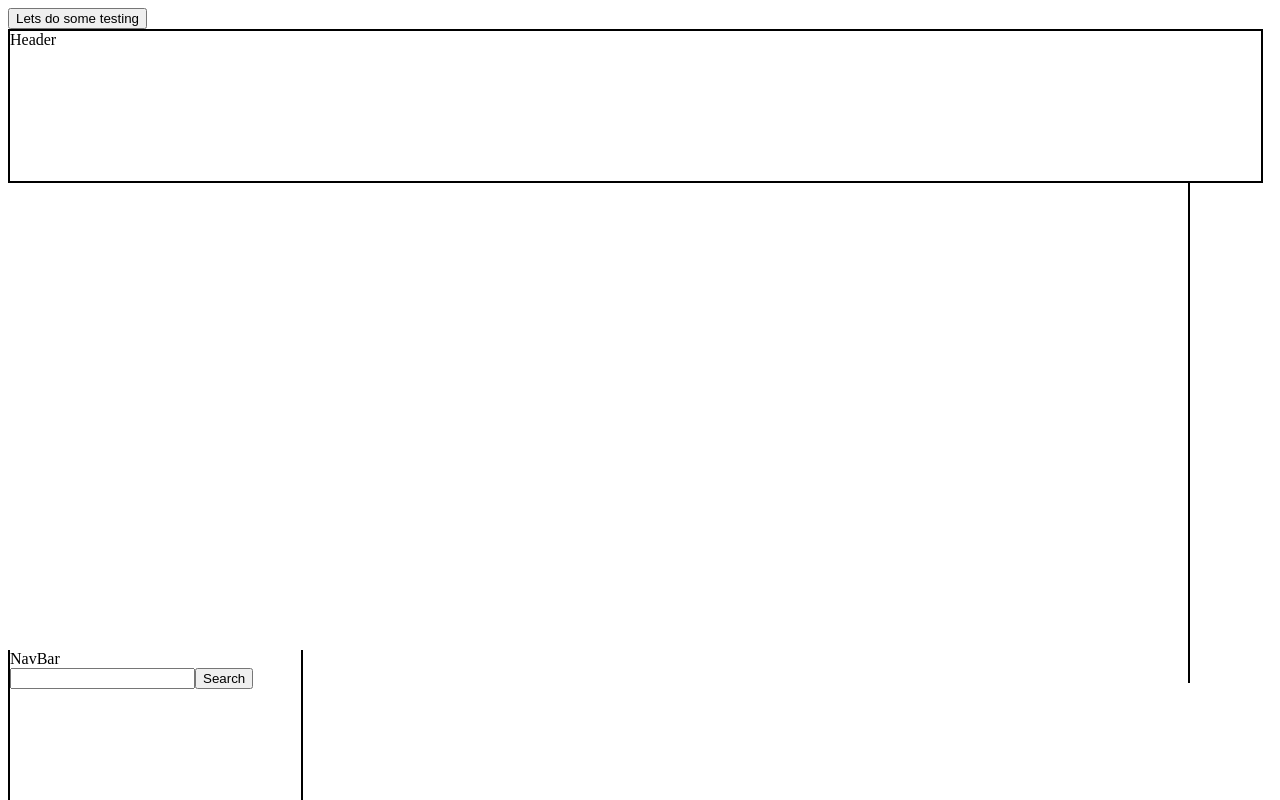
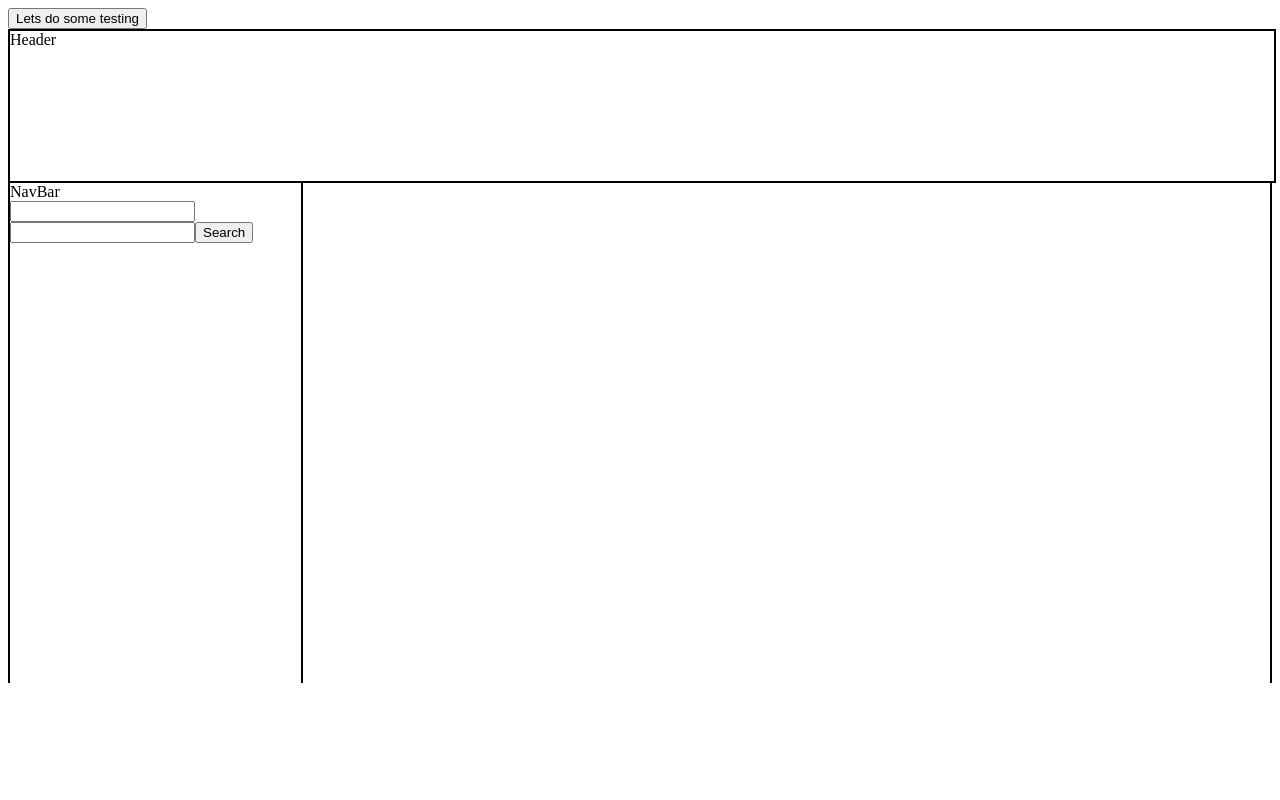
Before and after one commit to jryanwalker93/National-Park-Reservations, a React app: page / in a window 1280 px wide. Shown: the top 800 px of the page. Built offline with nearby package versions, Linux system fonts and the light colour scheme; the HTML template or start-up script is replaced by a standard one.

Commit message:
Hooks app back up with live API

```diff
--- a/client/src/components/App.jsx
+++ b/client/src/components/App.jsx
@@ -6,6 +6,8 @@
 /* eslint-disable import/extensions */
 /* eslint-disable react/prefer-stateless-function */
 import React from 'react';
+import axios from 'axios';
+
 import Header from './Header.jsx';
 import NavBar from './NavBar.jsx';
 import CampsiteList from './CampsiteList.jsx';
@@ -16,13 +18,45 @@ class App extends React.Component {
     super(props);
 
     this.state = {
-      campsites: testData,
+      campsites: '',
       formattedAvail: {},
-      searchDate: '2020-11-01',
+      searchDate: '',
     };
 
     this.formatData = this.formatData.bind(this);
     this.renderData = this.renderData.bind(this);
+    this.searchPark = this.searchPark.bind(this);
+    this.getDate = this.getDate.bind(this);
+    this.fetchData = this.fetchData.bind(this);
+  }
+
+  getDate(event) {
+    this.setState({
+      searchDate: event.target.value,
+    });
+  }
+
+  searchPark(event) {
+    this.setState({
+      campsites: event.target.value,
+    });
+  }
+
+  fetchData(event) {
+    const { campsites, searchDate } = this.state;
+    event.preventDefault();
+    console.log('CAMPSITES: ', campsites)
+    console.log('SEARCHDATE: ', searchDate)
+    axios.get('/campsites', {
+      params: {
+        id: campsites,
+        date: searchDate,
+      },
+    })
+      .then((campsiteData) => {
+        console.log('RETURNED FROM SERVER: ', campsiteData);
+        this.formatData(campsiteData.data);
+      });
   }
 
   formatData(campsiteData) {
@@ -71,8 +105,8 @@ class App extends React.Component {
       <div>
         <button type="submit" onClick={this.renderData}>Lets do some testing</button>
         <Header />
-        <NavBar />
-        <CampsiteList campsiteData={formattedAvail} date={searchDate}/>
+        <NavBar searchPark={this.searchPark} getDate={this.getDate} fetchData={this.fetchData} />
+        <CampsiteList campsiteData={formattedAvail} date={searchDate} />
       </div>
     );
   }
--- a/client/src/components/AvailCalendar.jsx
+++ b/client/src/components/AvailCalendar.jsx
@@ -1,11 +1,15 @@
+/* eslint-disable no-console */
+/* eslint-disable no-unused-vars */
+/* eslint-disable react/prop-types */
+/* eslint-disable radix */
 /* eslint-disable arrow-body-style */
 import React from 'react';
 import Calendar from 'react-calendar';
 
-const AvailCalendar = ({ availability, date }) => {
-  const year = Number.parseInt(date.slice(0, 4));
-  const month = Number.parseInt(date.slice(5, 7)) - 1;
-  const day = Number.parseInt(date.slice(8, 10));
+const AvailCalendar = ({ availability, dates }) => {
+  const year = Number.parseInt(dates.slice(0, 4));
+  const month = Number.parseInt(dates.slice(5, 7)) - 1;
+  const day = Number.parseInt(dates.slice(8, 10));
 
   const monthConverter = {
     Jan: '01',
@@ -29,8 +33,8 @@ const AvailCalendar = ({ availability, date }) => {
         view="month"
         tileContent={({ activeStartDate, date, view }) => {
           let mon = date.toString().slice(4, 7);
-          let yr = date.toString().slice(11, 15);
-          let dy = date.toString().slice(8, 10);
+          const yr = date.toString().slice(11, 15);
+          const dy = date.toString().slice(8, 10);
           mon = monthConverter[mon];
           let avail = `${yr}-${mon}-${dy}`;
           if (availability[avail]) {
@@ -42,10 +46,16 @@ const AvailCalendar = ({ availability, date }) => {
         }}
         onClickDay={(value, event) => {
           let mon = value.toString().slice(4, 7);
-          let yr = value.toString().slice(11, 15);
-          let dy = value.toString().slice(8, 11);
+          const yr = value.toString().slice(11, 15);
+          const dy = value.toString().slice(8, 10);
           mon = monthConverter[mon];
-          console.log(`${yr}-${mon}-${dy}`);
+          let avail = `${yr}-${mon}-${dy}`;
+          if (availability[avail]) {
+            avail = availability[avail].sites;
+          } else {
+            avail = 0;
+          }
+          console.log(avail);
         }}
       />
     </div>
--- a/client/src/components/Campsite.jsx
+++ b/client/src/components/Campsite.jsx
@@ -1,3 +1,4 @@
+/* eslint-disable import/extensions */
 /* eslint-disable react/prop-types */
 /* eslint-disable arrow-body-style */
 import React from 'react';
@@ -9,7 +10,7 @@ const Campsite = ({ campsite, date }) => {
   return (
     <div className="campsite">
       {campsiteName}
-      <AvailCalendar availability={campsite[campsiteName]} date={date}/>
+      <AvailCalendar availability={campsite[campsiteName]} dates={date} />
     </div>
   );
 };
--- a/client/src/components/CampsiteList.jsx
+++ b/client/src/components/CampsiteList.jsx
@@ -6,7 +6,7 @@
 import React from 'react';
 import Campsite from './Campsite.jsx';
 
-const CampsiteList = ({ campsiteData, date}) => {
+const CampsiteList = ({ campsiteData, date }) => {
   return (
     <div className="campsiteList">
       {Object.keys(campsiteData).map((site) =>
--- a/client/src/components/NavBar.jsx
+++ b/client/src/components/NavBar.jsx
@@ -4,11 +4,11 @@ import React from 'react';
 import Search from './Search.jsx';
 import '../styles/navBar.css';
 
-const NavBar = () => {
+const NavBar = ({ searchPark, getDate, fetchData }) => {
   return (
     <div className="NavBar">
       NavBar
-      <Search />
+      <Search searchPark={searchPark} getDate={getDate} fetchData={fetchData} />
     </div>
   );
 };
--- a/client/src/components/Search.jsx
+++ b/client/src/components/Search.jsx
@@ -1,11 +1,12 @@
 /* eslint-disable arrow-body-style */
 import React from 'react';
 
-const Search = () => {
+const Search = ({ searchPark, getDate, fetchData }) => {
   return (
     <div>
-      <input type="text" />
-      <button type="submit">Search</button>
+      <input type="text" onChange={searchPark} />
+      <input type="text" onChange={getDate} />
+      <button type="submit" onClick={fetchData}>Search</button>
     </div>
   );
 };
--- a/client/src/styles/Header.css
+++ b/client/src/styles/Header.css
@@ -1,5 +1,5 @@
 .header {
   height: 150px;
-  width: 99%;
+  width: 100%;
   border: 2px black solid;
 }
--- a/client/src/styles/campsite.css
+++ b/client/src/styles/campsite.css
@@ -1,7 +1,9 @@
 .campsiteList {
   display: inline-block;
-  width: 70%;
+  float: right;
+  width: 76%;
   min-height: 500px;
+  padding-left: 5px;
   height: 100%;
   border-right: 2px black solid;
 }
```
Also changed, not shown: 1 other file (tests, documents, lock files or other folders).
